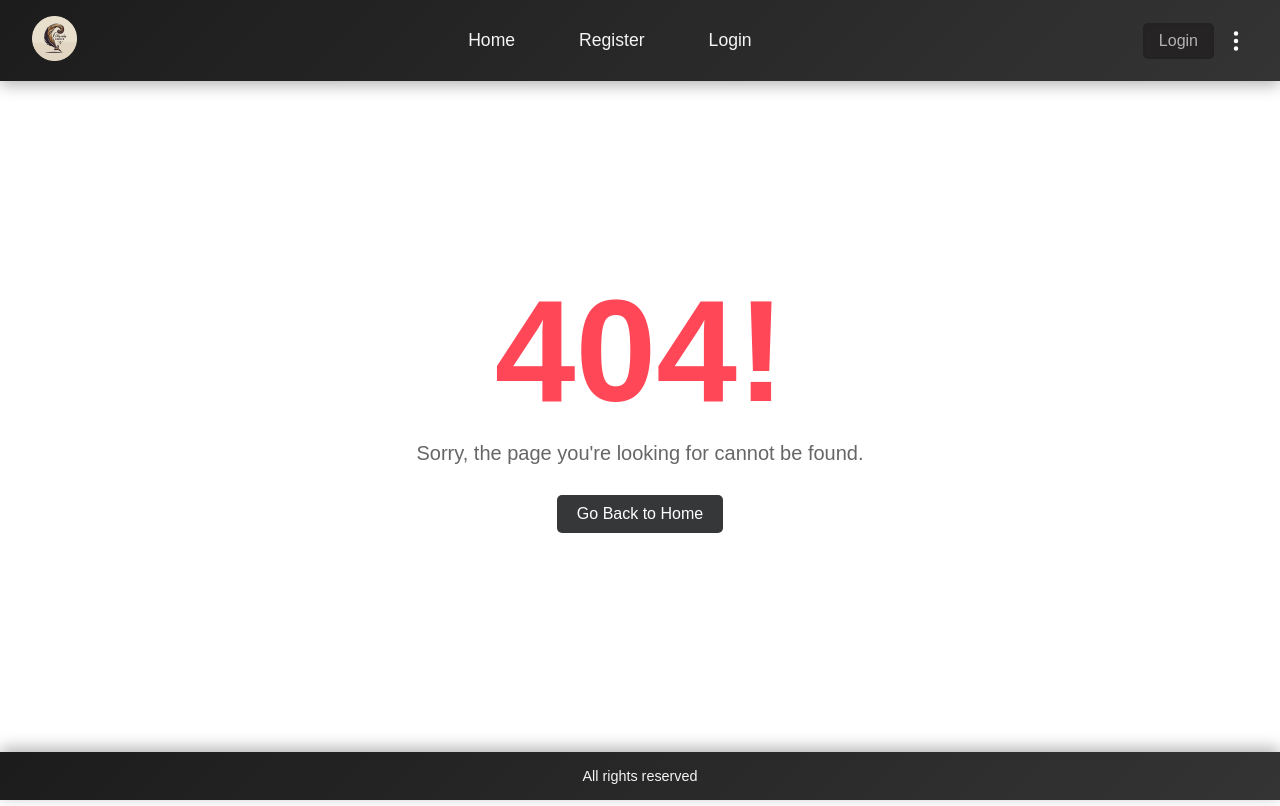
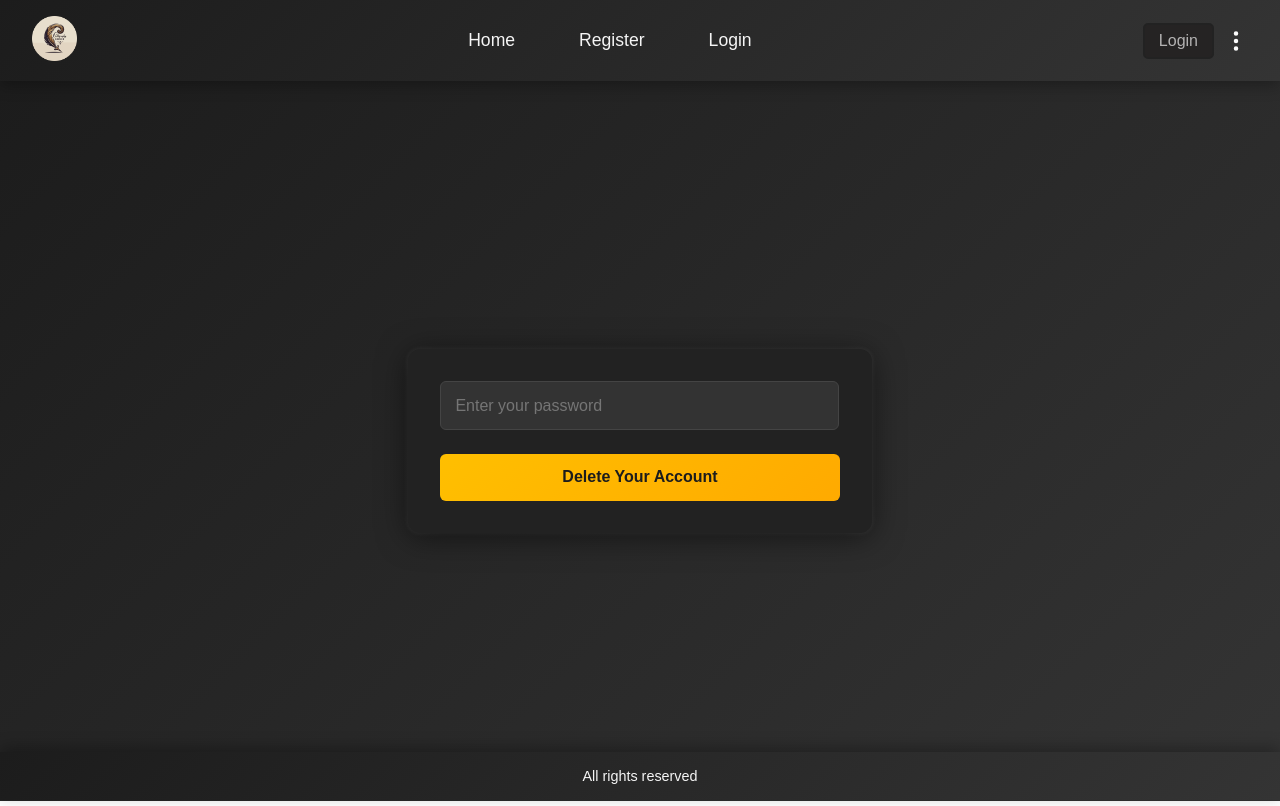
Before and after one commit to JaziqAyub/Calligraphy-Corner, a React (Create React App) app: page /user/delete/1 in a window 1280 px wide. Before the commit this address had no page. Built offline with nearby package versions, Linux system fonts and the light colour scheme.

Commit message:
Added DeleteUser comp

```diff
--- a/src/App.jsx
+++ b/src/App.jsx
@@ -12,6 +12,7 @@ import Login from "./components/Login";
 import ForgotPass from "./components/ForgotPass";
 import ResetPass from "./components/ResetPass";
 import NoPageFound from "./components/NoPageFound";
+import { DeleteUser } from "./components/DeleteUser";
 
 const App = () => {
   const message =
@@ -56,6 +57,7 @@ const App = () => {
           <Route path="/user/login" element={<Login setLoggedIn = {setLoggedIn} />} />
           <Route path="/user/forgotpass" element={<ForgotPass/>} />
           <Route path="/user/resetPass/:userId" element={<ResetPass/>} />
+          <Route path="/user/delete/:userId" element={<DeleteUser/>} />
         </Routes>
       </div>
 
--- /dev/null
+++ b/src/components/DeleteUser.jsx
@@ -0,0 +1,55 @@
+import axios from 'axios';
+import React, { useState } from 'react'
+import { useNavigate, useParams } from 'react-router-dom';
+import { toast, ToastContainer } from 'react-toastify';
+
+export const DeleteUser = () => {
+    const [password, setPassword] = useState("");
+    const navigate = useNavigate()
+
+    const {userId} = useParams()
+    const url = `http://localhost:4011/user/delete/${userId}`;
+    const formData = {
+      password,
+    };
+
+    const handleDeleteUser = async (e) => {
+      try {
+        e.preventDefault();
+
+        const res = await axios.post(url, formData);
+        toast.success(res.data.message);
+        localStorage.clear()
+        console.log(res);
+        navigate("/")
+      } catch (error) {
+        console.error(error);
+        toast.error(error.response.data.message);
+      }
+    };
+
+    return (
+        <div className="forgotpasscontainer">
+          <ToastContainer position="top-center" />
+
+          <form>
+            <div className="input-container">
+              <input
+                type="password"
+                placeholder="Enter your password"
+                value={password}
+                onChange={(e) => {
+                  setPassword(e.target.value);
+                }}
+              />
+            </div>
+
+            <div className="forgotbtn">
+              <button onClick={handleDeleteUser}>Delete Your Account</button>
+            </div>
+          </form>
+        </div>
+      );
+    };
+
+    export default DeleteUser;
--- a/src/components/Navbar.jsx
+++ b/src/components/Navbar.jsx
@@ -1,15 +1,16 @@
 import React, { useState } from "react";
 import "./Navbar.css";
-import { Link } from "react-router-dom";
+import { Link, useNavigate } from "react-router-dom";
 import { GiHamburgerMenu } from "react-icons/gi";
 import logo from "./assets/logo.png";
 import { FaHome, FaInfo } from "react-icons/fa";
 import { TbLogin2 } from "react-icons/tb";
-import { MdCreate, MdOutlineLocalPhone } from "react-icons/md";
+import { MdCreate, MdDelete, MdOutlineLocalPhone } from "react-icons/md";
 import { IoIosInformationCircleOutline } from "react-icons/io";
 import { BsThreeDotsVertical } from "react-icons/bs";
 import { BiSolidPhoneCall } from "react-icons/bi";
 import { RiLogoutBoxLine } from "react-icons/ri";
+// import { DeleteUser } from "./DeleteUser";
 
 const Navbar = (props) => {
   const username = props.user;
@@ -19,6 +20,9 @@ const Navbar = (props) => {
   function handleNav() {
     setShowSideNav(!showSideNav);
   }
+
+  const navigate = useNavigate();
+  const userId = localStorage.getItem("userId");
 
   return (
     <div className="navbar">
@@ -71,6 +75,15 @@ const Navbar = (props) => {
                 <MdOutlineLocalPhone /> Contact
               </Link>
             </li>
+            <li
+              onClick={() => {
+                navigate(`user/delete/${userId}`);
+              }}
+            >
+              {/* <Link to={DeleteUser}> */}
+                <MdDelete /> Delete Account
+              {/* </Link> */}
+            </li>
             <li>
               {username ? (
                 <Link to="">
@@ -114,6 +127,17 @@ const Navbar = (props) => {
                 <BiSolidPhoneCall /> Contact
               </Link>
             </li>
+            {/* another way of giving userid in param and etc as we used to do
+            mainly in the dedicaed page, we can do those things here as well : */}
+            <li
+              onClick={() => {
+                navigate(`user/delete/${userId}`);
+              }}
+            >
+              {/* <Link to={DeleteUser}> */}
+                <MdDelete /> Delete Account
+              {/* </Link> */}
+            </li>
             <li>
               {username ? (
                 <Link to="/contact">
--- a/src/components/ResetPass.jsx
+++ b/src/components/ResetPass.jsx
@@ -5,35 +5,46 @@ import { useParams } from "react-router-dom";
 import { toast, ToastContainer } from "react-toastify";
 
 const ResetPass = () => {
-    // warna hume do hooks banane the alag alag
+  // warna hume do hooks banane the alag alag
   const [formData, setFormData] = useState({
     newPass: "",
     confirmPass: "",
   });
 
-  const {userId} = useParams() //bringing email wali id here thru use params
-  const url = `http://localhost:4011/user/password/reset/${userId}`
+  const { userId } = useParams(); //bringing email wali id here thru use params
+  const url = `http://localhost:4011/user/password/reset/${userId}`;
 
   const handleChangePass = async (e) => {
     try {
-        e.preventDefault()
+      e.preventDefault();
+      const res = await axios.put(url, formData);
+      toast.success(res.data.message);
+      console.log(res);
+    } catch (error) {
+      toast.error(error.response.data.message);
+      console.log(error);
+    }
+  };
 
 
-        const res = await axios.put(url , formData)
-        toast.success(res.data.message)
-        console.log(res)
+  // basic boiler plate for keeping the previous state like keeping newPass and then validating confirmPass
+  const handleChange = (e) => {
+    const { name, value } = e.target;
+    setFormData((prevInput) => ({ ...prevInput, [name]: value }));
+  };
 
-
-    } catch (error) {
-        toast.error(error.response.data.message)
-        console.log(error)
-
-    }
-  }
   return (
     <div className="resetpass">
-        <ToastContainer position="top-center"/>
+      <ToastContainer position="top-center" />
       <form>
+        <input
+          type="password"
+          placeholder="Enter your new password"
+          value={formData.newPass}
+          onChange={handleChange}
+          name="newPass"
+        />
+        {/* old code w/o using handleChange fro previous state management
         <input
           type="password"
           placeholder="Enter your new password"
@@ -41,15 +52,24 @@ const ResetPass = () => {
           onChange={(e) => {
             setFormData({ ...formData, newPass: e.target.value });
           }}
+          name = "newPass"
+        /> */}
+        <input
+          type="password"
+          placeholder="Confirm your new password"
+          value={formData.confirmPass}
+          onChange={handleChange}
+          name="confirmPass"
         />
-        <input
+        {/* <input
           type="password"
           placeholder="Confirm your new password"
           value={formData.confirmPass}
           onChange={(e) => {
             setFormData({ ...formData, confirmPass: e.target.value });
           }}
-        />
+          name = "confirmPass"
+        /> */}
       </form>
 
       <button onClick={handleChangePass}>Change Paassword</button>
```
